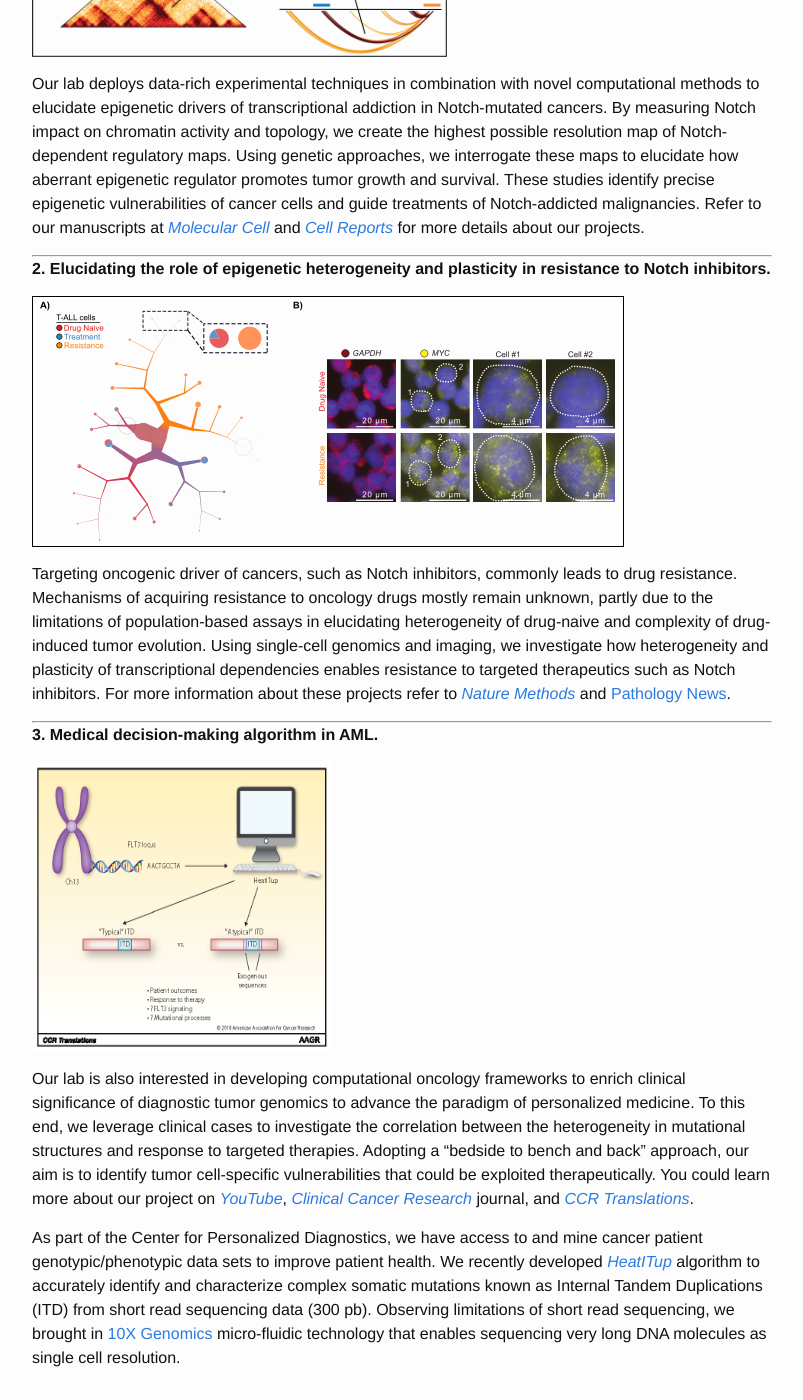
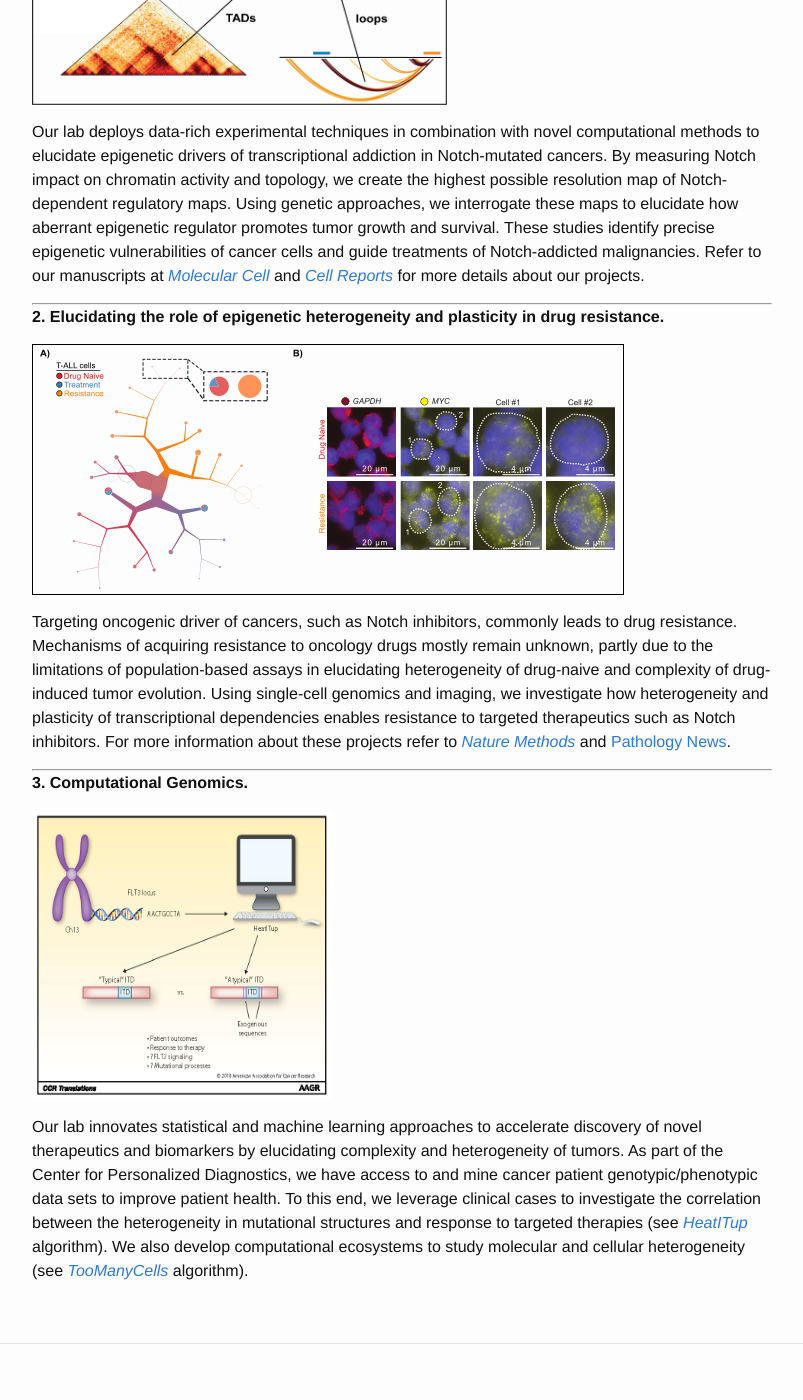
Before and after one commit to faryabib/faryabib.github.io, a Jekyll site: the page built from research.md, in a window 1280 px wide and 1400 px high, scrolled down 636 px. Shown: the whole window, without its empty margins (238-1041 px from the left). Built offline with Jekyll 4.4.1, drawn with Linux system fonts in a browser that asks for light colours; some of the changed text lies outside the part shown.

Commit message:
Update research.md

```diff
--- a/research.md
+++ b/research.md
@@ -6,11 +6,11 @@ permalink: /research.html
 
 Cancer is typically considered a genetic disease. However, recent progress in our understanding of epigenetic aberrations in cancer has challenged this view. Overarching goal of our lab is to understand epigenetic mechanisms of transcriptional addiction in cancer and exploit this information to advance cancer therapeutics.
 
-To pursue these objectives, we use cutting-edge chromatin conformation capture, high-content Oligopaint DNA FISH, single-cell epigenomics, and functional genomics. We leverage our expertise in computational sciences to systematically explore the readouts of these data-rich assays to elucidate:
+To pursue this objective, we use cutting-edge chromatin conformation capture, high-content Oligopaint DNA FISH, single-cell epigenomics, functional genomics, and combine it with our expertise in computational sciences to systematically explore: i) how epigenetic control of gene expression is disrupted in cancer, ii) why transcriptional addiction can develop, and iii) how heterogeneity and plasticity of transcriptional dependencies enable drug resistance.
 
 ----
 
-**1. Understanding Notch-driven epigenetic program of solid and blood cancers.**
+**1. Understanding driver of genome misfolding in cancer.**
 
 ![Epegenetics in Cancer](assets/looping.png){:height="234px" width="415px"}
 
@@ -18,7 +18,7 @@ Our lab deploys data-rich experimental techniques in combination with novel comp
 
 ----
 
-**2. Elucidating the role of epigenetic heterogeneity and plasticity in resistance to Notch inhibitors.**
+**2. Elucidating the role of epigenetic heterogeneity and plasticity in drug resistance.**
 
 ![Singel Cell Epigenetics in Cancer](assets/drugResistance.png){:height="251px" width="592px"}
 
@@ -26,11 +26,9 @@ Targeting oncogenic driver of cancers, such as Notch inhibitors, commonly leads
 
 ----
 
-**3. Medical decision-making algorithm in AML.**
+**3. Computational Genomics.**
 
 [comment]: <![FLT3 in AML](assets/precision.png){:height="290px" width="300px"}>
 ![FLT3 in AML](assets/HeatITup_AACR.png){:height="290px" width="300px"}
 
-Our lab is also interested in developing computational oncology frameworks to enrich clinical significance of diagnostic tumor genomics to advance the paradigm of personalized medicine. To this end, we leverage clinical cases to investigate the correlation between the heterogeneity in mutational structures and response to targeted therapies. Adopting a “bedside to bench and back” approach, our aim is to identify tumor cell-specific vulnerabilities that could be exploited therapeutically. You could learn more about our project on  [_YouTube_](https://www.youtube.com/watch?v=vqLXfHXP98A&index=20&list=PLRGEsZTjjo8mLReT4vqHU6cc_d4hn46GV), [_Clinical Cancer Research_](https://doi.org/10.1158/1078-0432.CCR-18-0655) journal, and [_CCR Translations_](https://10.1158/1078-0432.CCR-18-3146).
-
-As part of the Center for Personalized Diagnostics, we have access to and mine cancer patient genotypic/phenotypic data sets to improve patient health. We recently developed [_HeatITup_](https://github.com/faryabib/HeatITup) algorithm to accurately identify and characterize complex somatic mutations known as Internal Tandem Duplications (ITD) from short read sequencing data (300 pb). Observing limitations of short read sequencing, we brought in [10X Genomics](https://www.10xgenomics.com/genome/) micro-fluidic technology that enables sequencing very long DNA molecules as single cell resolution.
+Our lab innovates statistical and machine learning approaches to accelerate discovery of novel therapeutics and biomarkers by elucidating complexity and heterogeneity of tumors. As part of the Center for Personalized Diagnostics, we have access to and mine cancer patient genotypic/phenotypic data sets to improve patient health. To this end, we leverage clinical cases to investigate the correlation between the heterogeneity in mutational structures and response to targeted therapies (see [_HeatITup_](https://github.com/faryabib/HeatITup) algorithm). We also develop computational ecosystems to study molecular and cellular heterogeneity (see [_TooManyCells_](https://github.com/faryabib/too-many-cells) algorithm).
```
